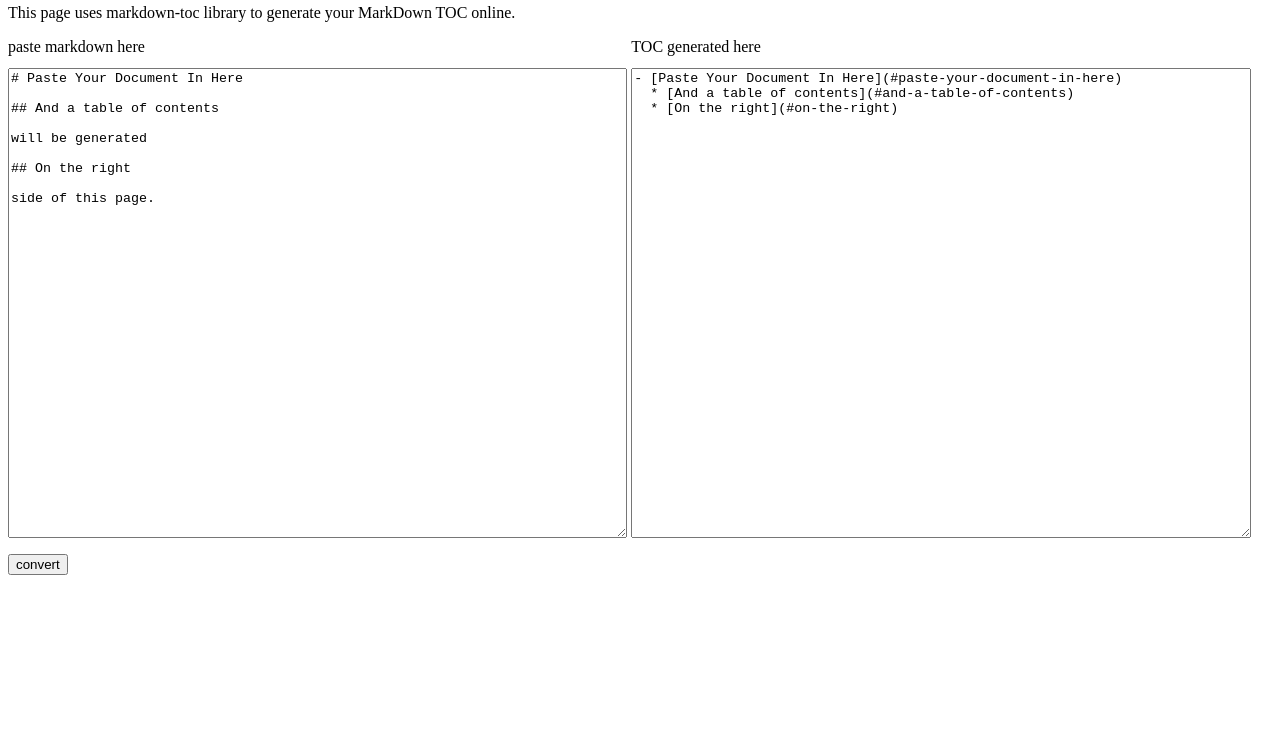
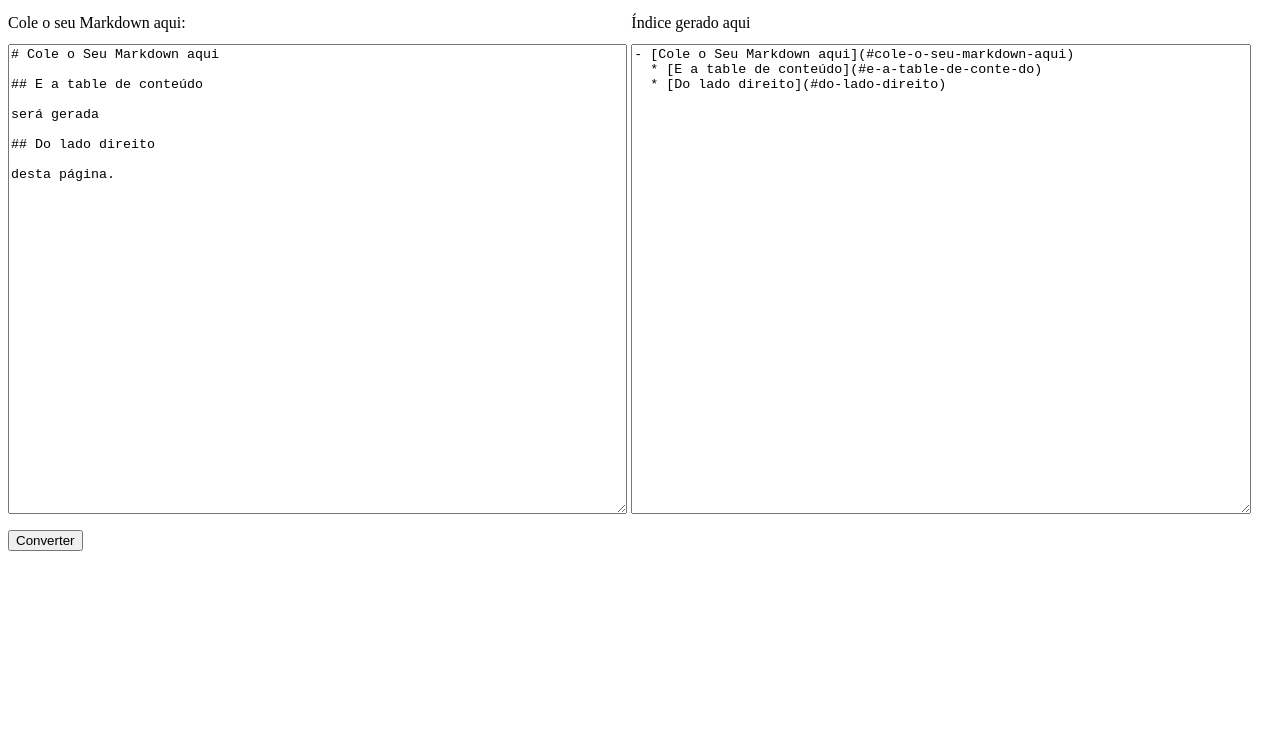
Before and after one commit to alexandremendoncaalvaro/indice-markdown, a plain HTML site: page index.html in a window 1280 px wide. Shown: the part 62-800 px from the top of the page. Drawn offline with Linux system fonts and the light colour scheme.

Commit message:
Texto em português

```diff
--- a/index.html
+++ b/index.html
@@ -5,7 +5,7 @@
     <style data-merge-styles="true"></style>
     <style data-merge-styles="true"></style>
     <style data-merge-styles="true"></style>
-    <title>Generate TOC Table of Contents from GitHub Markdown or Wiki Online</title>
+    <title>Gerador de índice para Markdown</title>
     <style>
         div.column {
             display: inline-block;
@@ -26,27 +26,26 @@
 </head>
 
 <body>
-    <h1>GitHub Wiki TOC generator</h1>
-    <p>This page uses markdown-toc library to generate your MarkDown TOC online.</p>
-    <p></p>
+    <p>Esta página usa a lib markdown-toc pra gerar uma tabela de conteúdo (índice) do seu Markdown.</p>
+    <p>Versão original: http://ecotrust-canada.github.io/markdown-toc/</p>
     <div>
         <div class="column">
-            paste markdown here
+            Cole o seu Markdown aqui:
             <textarea id="md" onchange="convert()" spellcheck="false" data-ms-editor="true">
-# Paste Your Document In Here
+# Cole o Seu Markdown aqui
 
-## And a table of contents
+## E a table de conteúdo
 
-will be generated
+será gerada
 
-## On the right
+## Do lado direito
 
-side of this page.
+desta página.
 
             </textarea>
         </div>
         <div class="column">
-            TOC generated here
+            Índice gerado aqui
             <textarea id="toc" spellcheck="false" data-ms-editor="true">    </textarea>
             <editor-squiggler>
                 <style>
@@ -65,7 +64,7 @@ side of this page.
         </div>
     </div>
     <p>
-        <button onclick="convert()">convert</button>
+        <button onclick="convert()">Converter</button>
     </p>
     <script src="./toc-gh-md.js"></script>
 
```
